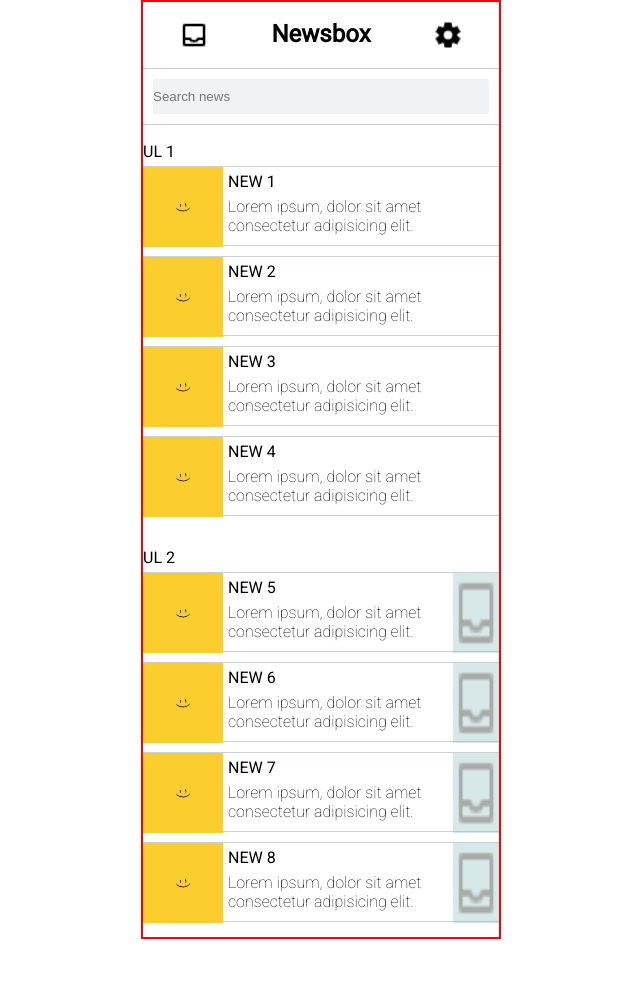
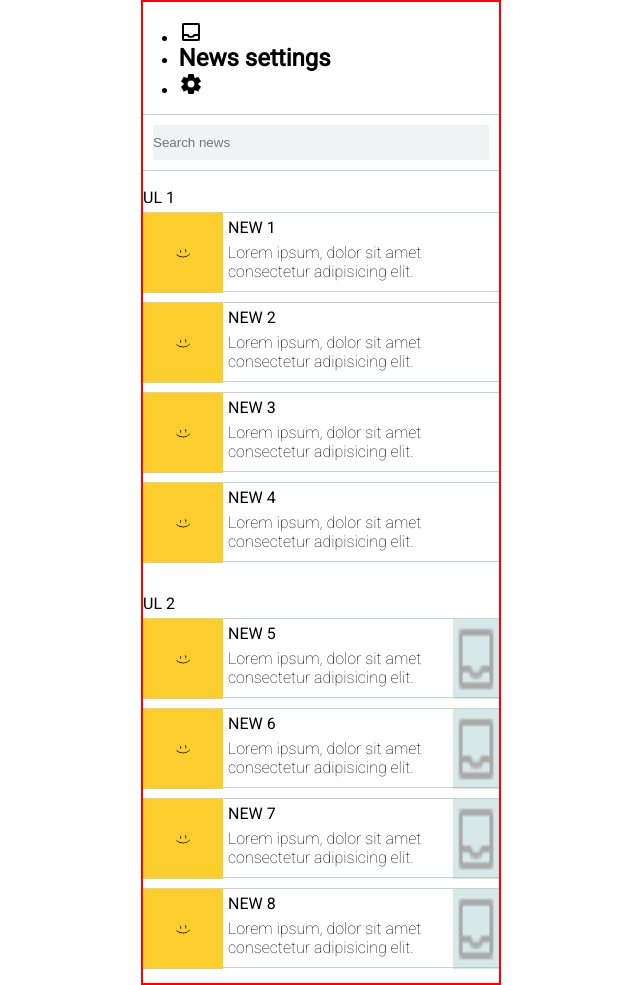
Before and after one commit to SabotajLearningCoding/webpack, a website built with webpack: page src/index.html in a window 1280 px wide. Shown: the whole page, without its empty margins (319-959 px from the left). Before the commit the page ends 939 px from the top, so only its background shows below. Built offline with nearby package versions, Linux system fonts and the light colour scheme.

Commit message:
changed nav

```diff
--- a/src/index.html
+++ b/src/index.html
@@ -12,11 +12,17 @@
 <body>
     <div id="wrapper">
         <header class="header">
-            <a href="archive.html"><img class="header__archive" src="./images/archive-icon.png" alt="Archive"></a>
-
-            <h2 class="header__heading">Newsbox</h2>
-
-            <a href="settings.html"><img class="header__settings" src="./images/settings-icon.png" alt="Settings"></a>
+            <nav class="menu">
+                <ul class="menu__list">
+                    <li class="menu__item"><a href="archive.html"><img src="images/archive-icon.png" alt="Archive"></a>
+                    </li>
+                    <li>
+                        <h1 class="menu__heading">News settings</h1>
+                    </li>
+                    <li class="menu__item"><a href="settings.html"><img src="images/settings-icon.png"
+                                alt="Settings"></a></li>
+                </ul>
+            </nav>
         </header>
         <section class="search">
             <input class="search__bar" type="search" placeholder="Search news" name="search__bar" id="">
```
Also changed, not shown: dist/index.html, 1 other file.
